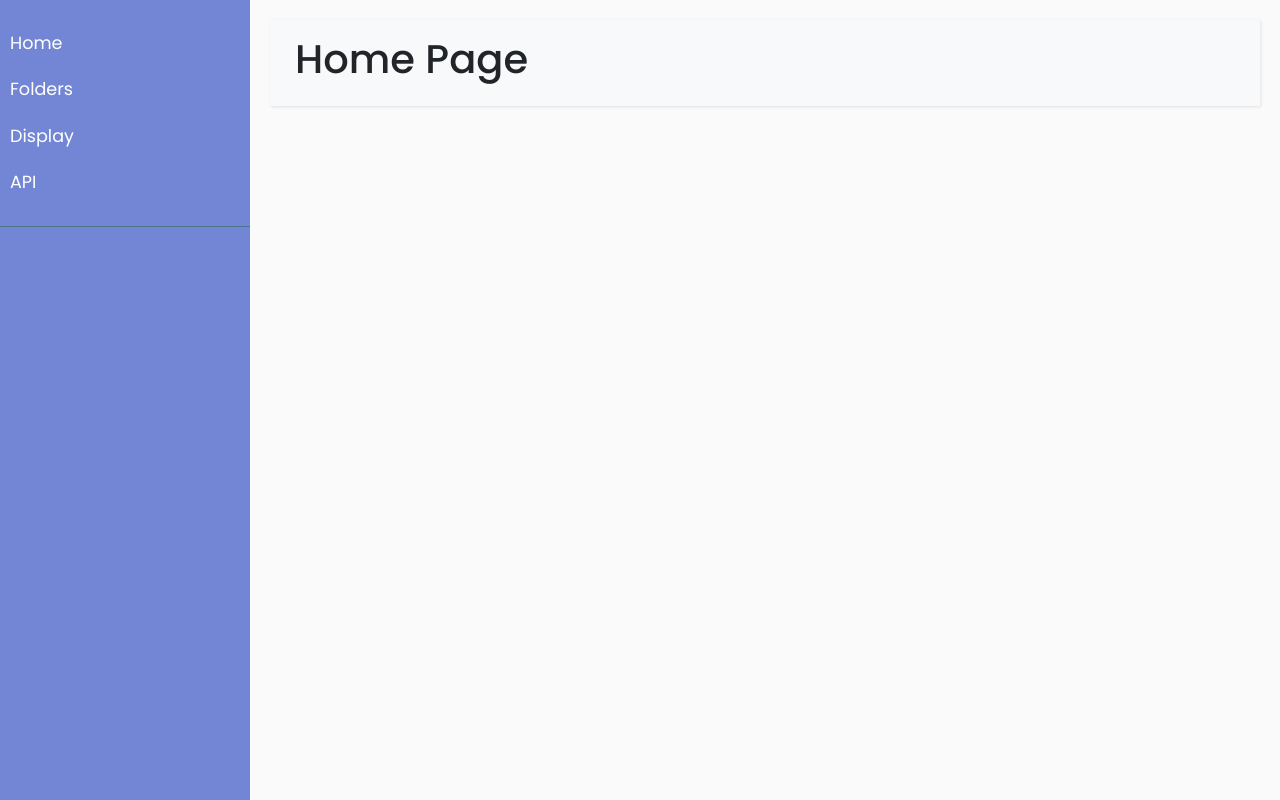
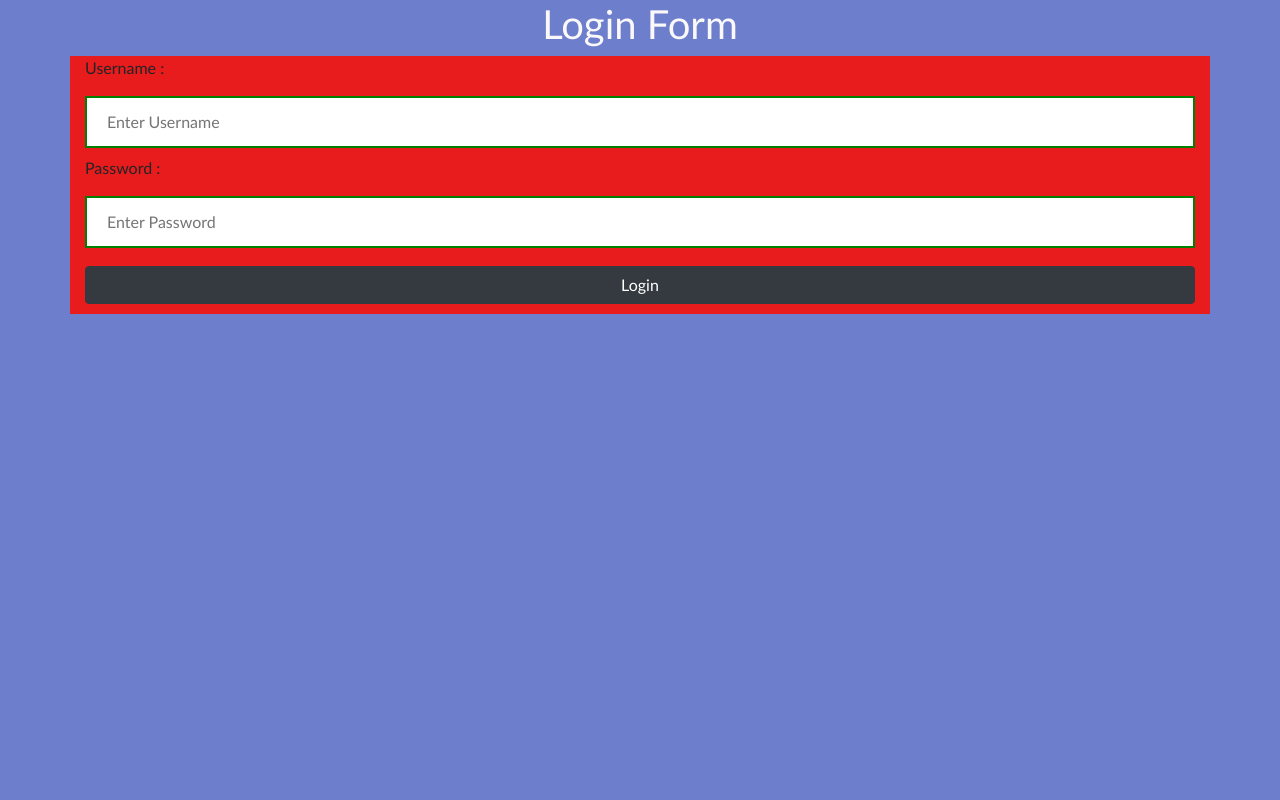
Before and after one commit to nithinsikinam/Project_env, a Flask app: page / in a window 1280 px wide. Run offline with Flask 2, Linux system fonts and the light colour scheme.

Commit message:
important changes

```diff
--- a/Main.py
+++ b/Main.py
@@ -1,15 +1,15 @@
 import os
 import pandas as pd
-from flask import Flask,render_template,request,send_file
+from flask import Flask,render_template,request,send_file,redirect,url_for,session
 from werkzeug.utils import secure_filename
 import shutil
 import time
-import Db
+import sqlite3
 app = Flask(__name__)
 #function used to verify a folder or file
 def index_in_list(a_list, index):
     return(index < len(a_list))
-
+app.secret_key="andreacravioto"
 #endpoint for creating new directory
 @app.route('/createdir',methods=['POST'])
 def createdir():
@@ -202,14 +202,29 @@ def api():
         return render_template("api.html",content=content.upper())
     return render_template('api.html',content="")
 
-@app.route("/")
+@app.route("/",methods=["POST","GET"])
 def landing():
-    return render_template("home.html")
+    if (request.method=="POST"):
+        with sqlite3.connect("./database/database.db") as con:
+            c=con.execute("select * from users where username = '"+request.form["username"]+"' and password ='"+request.form["password"]+"';")
+            row=c.fetchone()
+            if(row):
+                session["desig"]=row[2]
+                print(row[2])
+                return redirect(url_for('home'))
+            else:
+                render_template("login.html")
+
+    return render_template("login.html")
 
 @app.route("/launch" ,methods=["POST","GET"])
 def launch():
     time.sleep(10)
     return "done"
 
+@app.route("/home")
+def home():
+    return render_template("home.html")
+
 if __name__ == '__main__':
     app.run()
--- a/templates/login.html
+++ b/templates/login.html
@@ -39,14 +39,14 @@ button {
     }
 
 .container{
-    background-color: rgb(250, 248, 248);
+    background-color: rgb(232, 28, 28);
 }
 
 </style>
 </head>
 <body>
     <center> <h1 > Login Form </h1> </center>
-    <form>
+    <form action="/" method="post">
         <div class="container">
             <label>Username : </label>
             <input type="text" placeholder="Enter Username" name="username" required>
```
Also changed, not shown: Db.py (deleted, +0 -14 lines), database.db (added).
